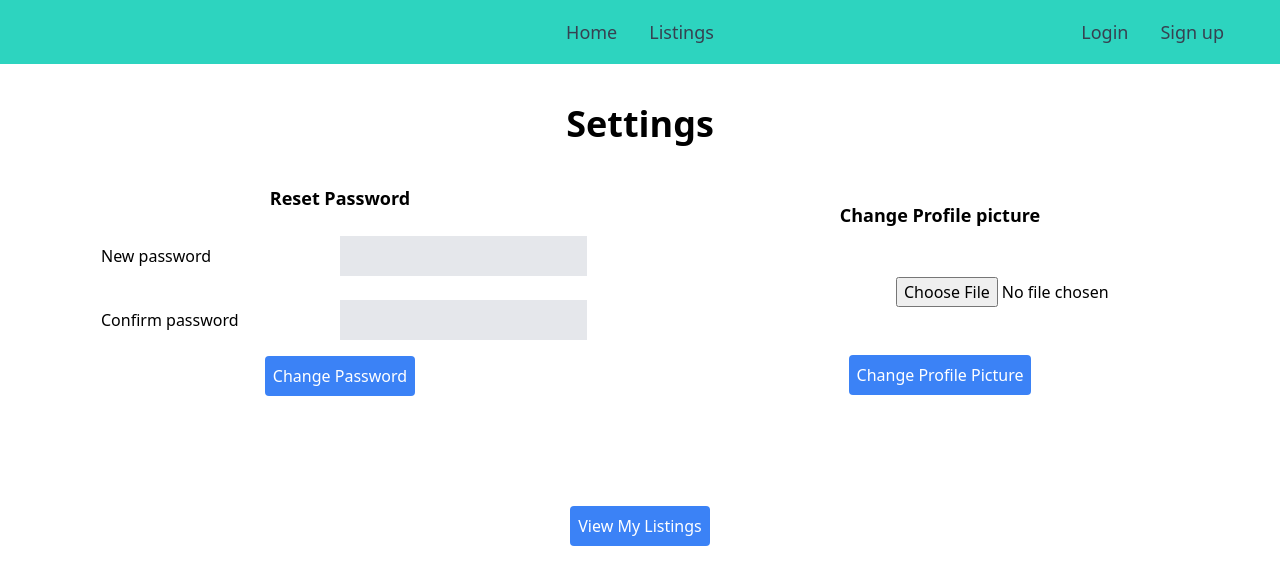
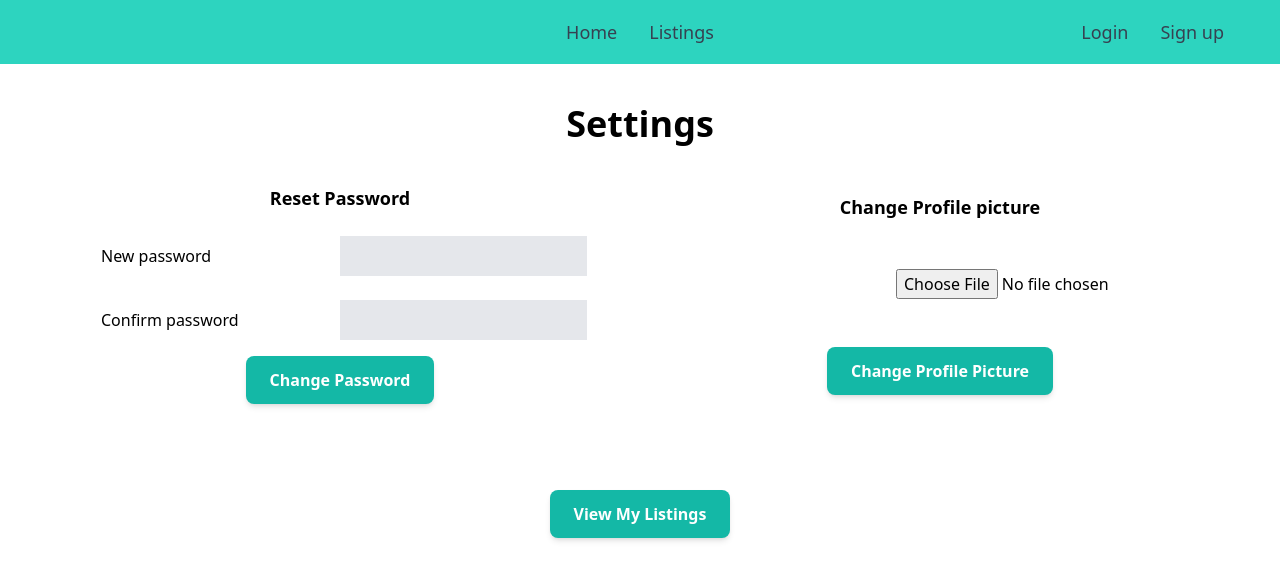
Before and after one commit to jackhernandez23/subletmatcher, a React (Vite) app in the folder frontend/: page /settings in a window 1280 px wide. Shown: the top 584 px of the page. Built offline with nearby package versions, Linux system fonts and the light colour scheme.

Commit message:
Updated colors of buttons on each page

```diff
--- a/frontend/src/pages/addlease.jsx
+++ b/frontend/src/pages/addlease.jsx
@@ -243,7 +243,10 @@ const Upload = () => {
                     />
                 </div>
 
-                <button type="submit">Submit</button>
+                <button type="submit"
+                className="bg-teal-500 text-white px-6 py-3 rounded-lg font-semibold shadow-md hover:bg-teal-400 transition"
+                >
+                    Submit</button>
             </form>
         </div>
     );
--- a/frontend/src/pages/login.jsx
+++ b/frontend/src/pages/login.jsx
@@ -66,14 +66,14 @@ return (
                     className={"bg-gray-200 p-2"}
                     type="password"
                 />
-                <button onClick={onButtonClick} className={"bg-blue-500 text-white p-2 rounded"}>
+                <button onClick={onButtonClick} className={"bg-teal-500 text-white px-6 py-3 rounded-lg font-semibold shadow-md hover:bg-teal-400 transition"}>
                     Log in
                 </button>
                 <div className="flex items-center">
                     <h1 className="px-4">
                         Need to make an account?
                     </h1>
-                    <button onClick={() => { window.location.href = '/signup'; }} className={"bg-blue-500 text-white p-2 rounded"}>
+                    <button onClick={() => { window.location.href = '/signup'; }} className={"bg-teal-500 text-white px-6 py-3 rounded-lg font-semibold shadow-md hover:bg-teal-400 transition"}>
                         Sign up
                     </button>
                 </div>
--- a/frontend/src/pages/settings.jsx
+++ b/frontend/src/pages/settings.jsx
@@ -118,7 +118,7 @@ const Settings = () => {
                             autoComplete="new-password"
                         />
                     </div>
-                    <button onClick={changePassword} className="bg-blue-500 text-white m-4 p-2 rounded items-center">
+                    <button onClick={changePassword} className="mt-4 bg-teal-500 text-white px-6 py-3 rounded-lg font-semibold shadow-md hover:bg-teal-400 transition">
                         Change Password
                     </button>
                 </div>
@@ -130,13 +130,13 @@ const Settings = () => {
                             onChange={(ev) => setProfilePicture(ev.target.value)}
                             className={"p-2 w-full pl-64"}
                         />
-                        <button onClick={handleSubmit} className="bg-blue-500 text-white p-2 rounded">
+                        <button onClick={handleSubmit} className="bg-teal-500 text-white px-6 py-3 rounded-lg font-semibold shadow-md hover:bg-teal-400 transition">
                             Change Profile Picture
                         </button>
                 </div>
 
                 <div className="flex col-span-2 justify-center items-center w-full">
-                    <button onClick={() => {window.location.href = '/mylistings'}} className="bg-blue-500 text-white p-2 rounded">
+                    <button onClick={() => {window.location.href = '/mylistings'}} className="bg-teal-500 text-white px-6 py-3 rounded-lg font-semibold shadow-md hover:bg-teal-400 transition">
                                 View My Listings
                     </button>
                 </div>
--- a/frontend/src/pages/signup.jsx
+++ b/frontend/src/pages/signup.jsx
@@ -126,7 +126,7 @@ return (
                 className={"bg-gray-200 p-2"}
                 type="password"
             />
-            <button onClick={onButtonClick} className={"bg-blue-500 text-white p-2 rounded"}>
+            <button onClick={onButtonClick} className={"bg-teal-500 text-white px-6 py-3 rounded-lg font-semibold shadow-md hover:bg-teal-400 transition"}>
                 Sign up
             </button>
             <div className="flex items-center">
@@ -135,7 +135,7 @@ return (
                 </h1>
                 <button onClick={() => {
                     window.location.href = '/login';
-                }} className={"bg-blue-500 text-white p-2 rounded"}>
+                }} className={"bg-teal-500 text-white px-6 py-3 rounded-lg font-semibold shadow-md hover:bg-teal-400 transition"}>
                     Log in
                 </button>
             </div>
```
